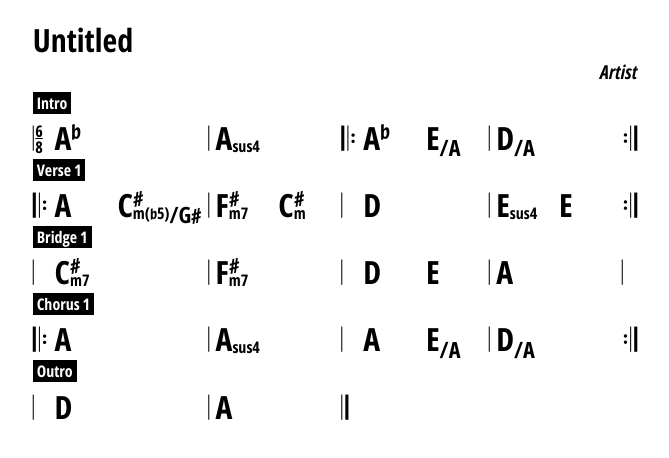
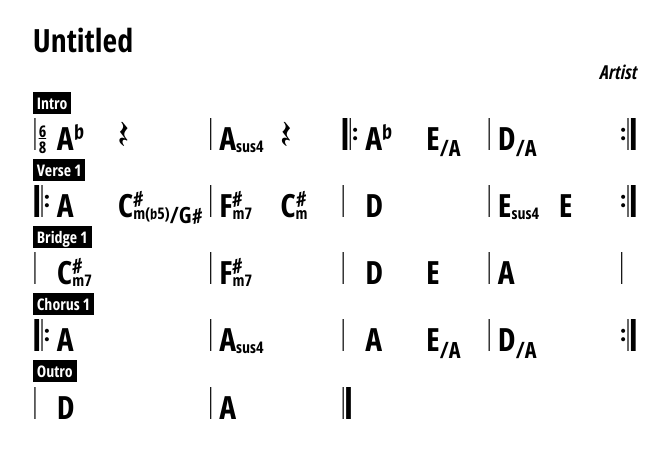
Before and after one commit to loov/chordchart, a plain HTML site: page index.html in a window 1280 px wide. Shown: the whole page, without its empty margins (305-974 px from the left). Drawn offline with Linux system fonts and the light colour scheme.

Commit message:
add support for rests

```diff
--- a/css/chart.css
+++ b/css/chart.css
@@ -1,4 +1,5 @@
 @import 'open-sans/include.css';
+@import 'noto-music/include.css';
 
 grid {
 	margin: 0 auto;
@@ -16,7 +17,7 @@ grid {
 	grid-row-gap: 0;
 	grid-column-gap: 0.2em;
 
-	font-family: Open Sans;
+	font-family: Open Sans, Noto Music;
 	font-size: 32px;
 	line-height: 1em;
 
--- /dev/null
+++ b/css/noto-music/include.css
@@ -0,0 +1,6 @@
+@font-face {
+  font-family: 'Noto Music';
+  src: url('NotoMusic-Regular.ttf') format('truetype');
+  font-weight: bold;
+  font-style: normal;
+}
--- a/index.html
+++ b/index.html
@@ -18,7 +18,7 @@
 		## Artist
 
 		(Intro)
-		; 6/8 Ab . ; Asus4 . [ Ab E/A ; D/A . ]
+		; 6/8 Ab r ; Asus4 r [ Ab E/A ; D/A . ]
 
 		(Verse 1)
 		[ A C#m(b5)/G# ; F#m7  C#m ; D .   ; Esus4 E ]
--- a/render.js
+++ b/render.js
@@ -18,6 +18,18 @@ const accidental = {
 	"#": "\ue262",
 	"##": "\ue263",
 	"###": "\ue265",
+}
+
+const rest = {
+	0: "\ud834\udd3a",
+	1: "\ud834\udd3b",
+	2: "\ud834\udd3c",
+	4: "\ud834\udd3d",
+	8: "\ud834\udd3e",
+	16: "\ud834\udd3f",
+	32: "\ud834\udd40",
+	64: "\ud834\udd41",
+	128: "\ud834\udd42",
 }
 
 function renderAccidental(s) {
@@ -66,6 +78,10 @@ class Chord {
 		if(chord == "%") {
 			return new Repeat();
 		}
+		if(chord[0] == "r") {
+			return Rest.parse(chord);
+		}
+
 
 		const reChord = /^([a-zA-Z])([b#]*)([^\/]*)(?:\/(.*))?$/;
 		const tokens = chord.match(reChord);
@@ -118,9 +134,26 @@ class Space {
 
 class Repeat {
 	render() {
-		let el = h.tag("chord");
-		el.innerText = "\ue500";
-		return el;
+		return h.tag("chord", "", h.text("\ue500"));
+	}
+}
+
+class Rest {
+	static parse(text) {
+		let m = text.match(/^r([0-9]*)(.*)$/);
+		return new Rest(parseInt(m[1]), m[2]);
+	}
+	constructor(duration, dot) {
+		this.duration = duration || 4;
+		const augmentDot = String.fromCodePoint(0x1D16D);
+		this.dot = "";
+		if(dot)
+			this.dot = dot.replaceAll(".", augmentDot);
+	}
+
+	render() {
+		let sym = rest[this.duration] || ("r" + duration);
+		return h.tag("chord", "", h.text(sym + this.dot));
 	}
 }
 
```
Also changed, not shown: css/noto-music/NotoMusic-Regular.ttf (added), css/noto-music/OFL.txt (added).
